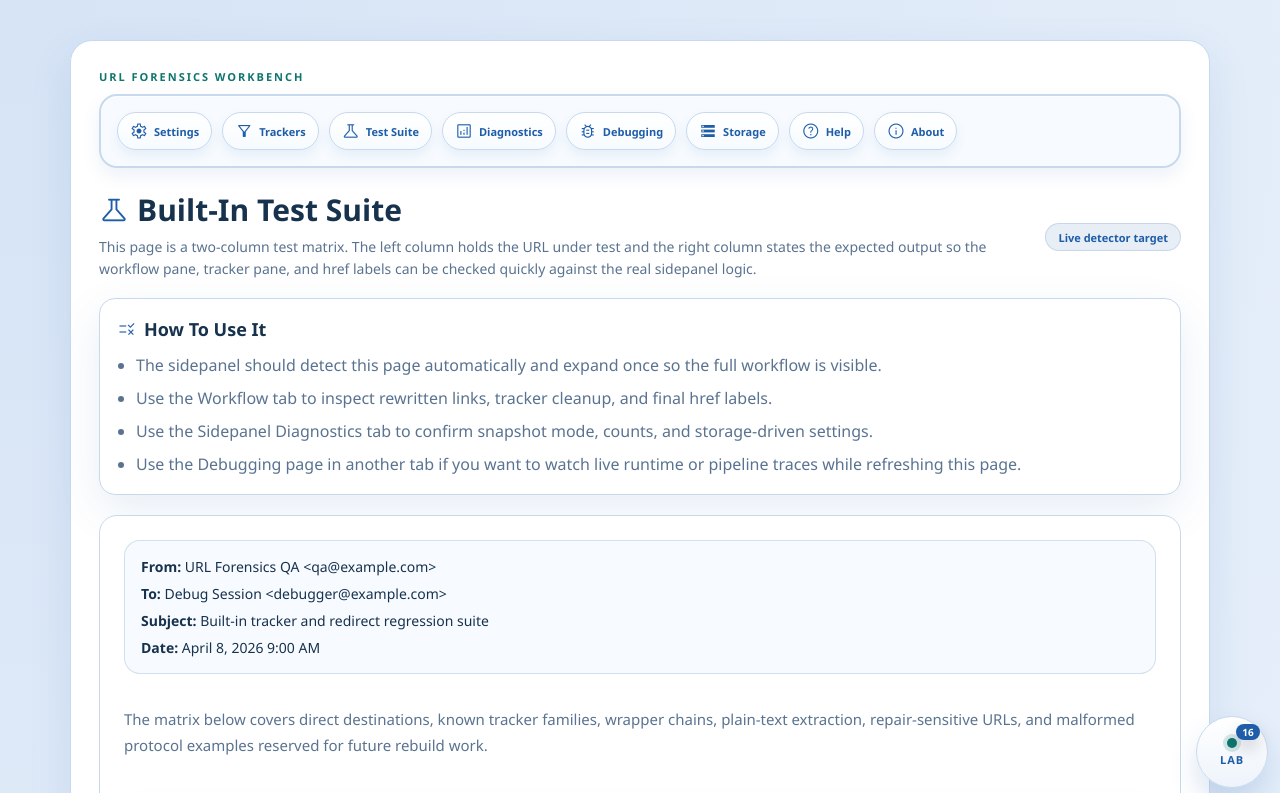
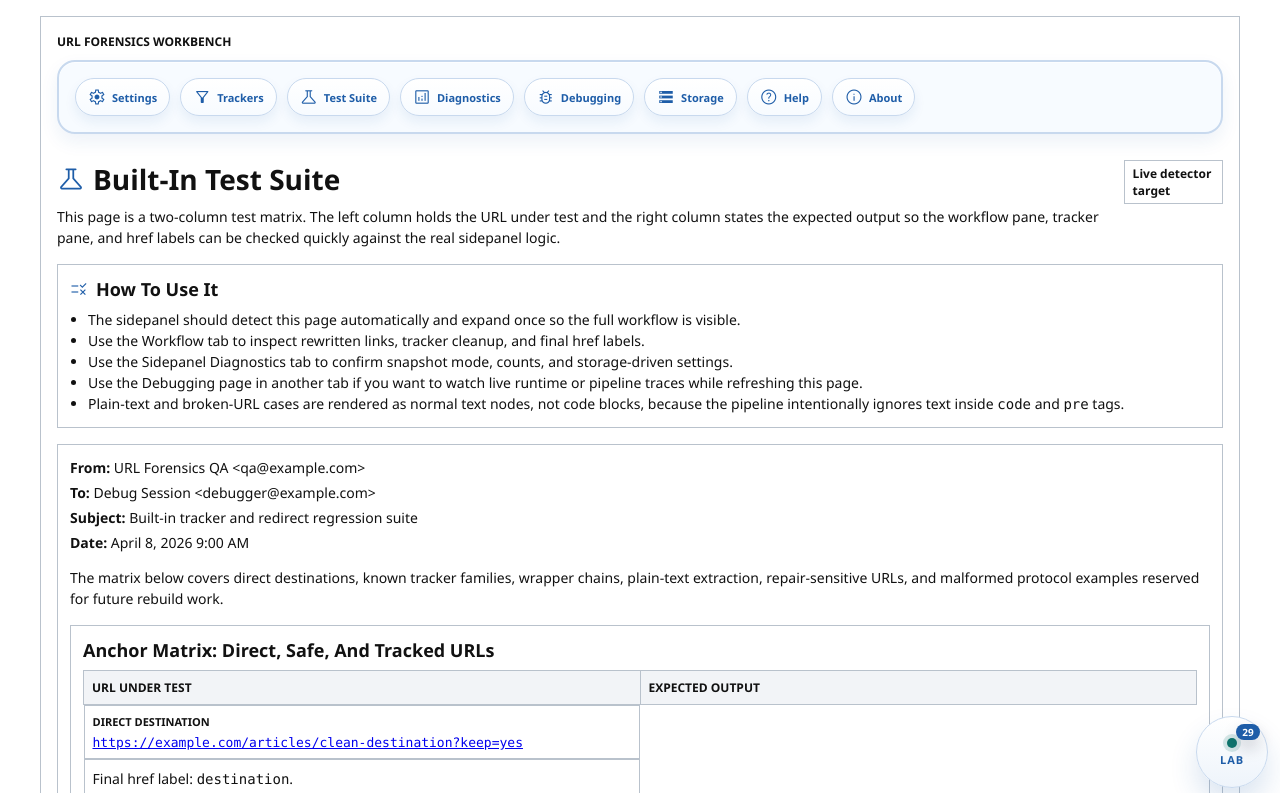
Before and after one commit to dastardlyrat/multiplex, a browser extension: page lab/firefox-extension/test-suite.html in a window 1280 px wide. Shown: the top 793 px of the page. Drawn offline with Linux system fonts and the light colour scheme.

Commit message:
fix: render test suite plain text as detectable text

```diff
--- a/lab/firefox-extension/test-suite.css
+++ b/lab/firefox-extension/test-suite.css
@@ -1,69 +1,47 @@
-:root {
-  color-scheme: light;
-  --bg: #edf5ff;
-  --card: #ffffff;
-  --ink: #17324d;
-  --muted: #5a7390;
-  --line: #c8d9ee;
-  --accent: #1e5da8;
-  --accent-secondary: #0f766e;
-  --accent-soft: rgba(30, 93, 168, 0.1);
-}
-
-* {
-  box-sizing: border-box;
-}
-
 body {
   margin: 0;
-  min-height: 100vh;
-  background:
-    radial-gradient(circle at top left, rgba(57, 121, 201, 0.18), transparent 34%),
-    linear-gradient(180deg, #f8fbff 0%, var(--bg) 100%);
-  color: var(--ink);
-  font-family: "Segoe UI", "Aptos", sans-serif;
+  background: #fff;
+  color: #111;
+  font-family: "Segoe UI", Arial, sans-serif;
 }
 
 .test-suite-shell {
-  max-width: 1180px;
+  max-width: 1200px;
   margin: 0 auto;
-  padding: 40px 20px 72px;
+  padding: 16px;
 }
 
 .test-suite-card,
 .info-card,
-.suite-section {
-  background: var(--card);
-  border: 1px solid var(--line);
-  box-shadow: 0 16px 44px rgba(30, 93, 168, 0.1);
+.suite-section,
+.test-email {
+  border: 1px solid #b9c2cc;
+  background: #fff;
 }
 
 .test-suite-card {
-  border-radius: 22px;
-  padding: 28px;
+  padding: 16px;
 }
 
 .info-card,
-.suite-section {
-  margin-top: 18px;
-  border-radius: 16px;
-  padding: 18px;
+.suite-section,
+.test-email {
+  margin-top: 16px;
+  padding: 12px;
 }
 
 .eyebrow {
   margin: 0 0 8px;
-  color: var(--accent-secondary);
-  font-size: 11px;
+  font-size: 12px;
   font-weight: 700;
-  letter-spacing: 0.18em;
   text-transform: uppercase;
 }
 
 .hero-row {
   display: flex;
-  align-items: center;
+  align-items: flex-start;
   justify-content: space-between;
-  gap: 16px;
+  gap: 12px;
 }
 
 h1,
@@ -72,8 +50,7 @@ h2 {
 }
 
 h1 {
-  font-size: 30px;
-  line-height: 1.05;
+  font-size: 28px;
 }
 
 h2 {
@@ -81,173 +58,104 @@ h2 {
 }
 
 .lede,
+.message-copy,
 .info-list,
-.message-copy {
-  color: var(--muted);
+.suite-expected-cell p,
+.message-header {
+  font-size: 14px;
+  line-height: 1.5;
 }
 
 .lede {
-  margin: 10px 0 0;
-  font-size: 14px;
-  line-height: 1.6;
+  margin: 8px 0 0;
 }
 
 .test-badge {
-  display: inline-flex;
-  align-items: center;
-  justify-content: center;
-  min-height: 28px;
-  padding: 0 12px;
-  border-radius: 999px;
-  background: var(--accent-soft);
-  color: var(--accent);
-  border: 1px solid rgba(30, 93, 168, 0.16);
-  font-size: 11px;
+  display: inline-block;
+  border: 1px solid #b9c2cc;
+  padding: 4px 8px;
+  font-size: 12px;
   font-weight: 700;
-  white-space: nowrap;
 }
 
 .info-list {
-  margin: 12px 0 0;
+  margin: 8px 0 0;
   padding-left: 18px;
-  display: grid;
-  gap: 8px;
-  line-height: 1.55;
-}
-
-.test-email {
-  margin-top: 20px;
-  padding: 24px;
-  border: 1px solid var(--line);
-  border-radius: 18px;
-  background: linear-gradient(180deg, #ffffff 0%, #fbfdff 100%);
-  display: grid;
-  gap: 18px;
 }
 
 .message-header {
   display: grid;
-  gap: 8px;
-  padding: 16px;
-  border: 1px solid rgba(200, 217, 238, 0.82);
-  border-radius: 16px;
-  background: #f7fbff;
-  font-size: 14px;
-}
-
-.message-copy {
-  font-size: 15px;
-  line-height: 1.7;
+  gap: 4px;
 }
 
 .suite-section {
-  display: grid;
-  gap: 14px;
+  display: block;
 }
 
 .suite-table {
   width: 100%;
+  border-collapse: collapse;
   table-layout: fixed;
-  border-collapse: collapse;
-  border: 1px solid rgba(200, 217, 238, 0.82);
-  border-radius: 16px;
-  background: #fff;
-  overflow: hidden;
+  margin-top: 8px;
 }
 
 .suite-table th,
 .suite-table td {
-  padding: 14px 16px;
+  border: 1px solid #b9c2cc;
+  padding: 8px;
   vertical-align: top;
-  border-bottom: 1px solid rgba(200, 217, 238, 0.7);
-}
-
-.suite-table thead th {
-  background: #f7fbff;
-  color: var(--ink);
-  font-size: 12px;
-  font-weight: 700;
-  letter-spacing: 0.04em;
-  text-transform: uppercase;
   text-align: left;
 }
 
-.suite-table tbody tr:last-child td {
-  border-bottom: 0;
+.suite-table th {
+  background: #f2f4f7;
+  font-size: 12px;
+  font-weight: 700;
+  text-transform: uppercase;
 }
 
 .suite-url-cell,
 .suite-expected-cell {
   display: grid;
-  gap: 8px;
+  gap: 6px;
 }
 
 .suite-case-label {
-  color: var(--accent-secondary);
   font-size: 11px;
   font-weight: 700;
-  letter-spacing: 0.08em;
   text-transform: uppercase;
 }
 
 .suite-url-cell a,
-.suite-url-cell code,
-.suite-expected-cell code {
+.suite-raw-url,
+.suite-expected-cell code,
+code {
+  word-break: break-word;
   overflow-wrap: anywhere;
-  word-break: break-word;
 }
 
-.suite-url-cell a {
-  color: var(--accent);
-  font-weight: 600;
-  text-decoration-thickness: 2px;
+.suite-url-cell a,
+.suite-raw-url {
+  font-family: Consolas, "Courier New", monospace;
+  font-size: 13px;
 }
 
-.suite-url-cell code {
+.suite-raw-url {
   display: block;
-  padding: 10px 12px;
-  border: 1px solid rgba(200, 217, 238, 0.82);
-  border-radius: 12px;
-  background: #f9fbff;
+  white-space: normal;
 }
 
 .suite-expected-cell p {
   margin: 0;
-  color: var(--muted);
-  font-size: 13px;
-  line-height: 1.6;
 }
 
 code {
-  padding: 1px 5px;
-  border-radius: 6px;
-  background: rgba(30, 93, 168, 0.08);
-  color: var(--accent);
   font-family: Consolas, "Courier New", monospace;
 }
 
-@media (max-width: 860px) {
+@media (max-width: 760px) {
   .hero-row {
     flex-direction: column;
-    align-items: flex-start;
-  }
-}
-
-@media (max-width: 640px) {
-  .test-suite-shell {
-    padding: 24px 14px 56px;
-  }
-
-  .test-suite-card {
-    padding: 20px;
-  }
-
-  .test-email {
-    padding: 18px;
-  }
-
-  h1 {
-    font-size: 27px;
   }
 
   .suite-table,
@@ -263,17 +171,7 @@ code {
     display: none;
   }
 
-  .suite-table td {
-    border-bottom: 0;
-    padding: 12px 0;
-  }
-
-  .suite-table tbody tr {
-    padding: 14px 0;
-    border-bottom: 1px solid rgba(200, 217, 238, 0.7);
-  }
-
-  .suite-table tbody tr:last-child {
-    border-bottom: 0;
+  .suite-table tr {
+    margin-bottom: 10px;
   }
 }
--- a/lab/firefox-extension/test-suite.html
+++ b/lab/firefox-extension/test-suite.html
@@ -41,6 +41,7 @@
         <li>Use the Workflow tab to inspect rewritten links, tracker cleanup, and final href labels.</li>
         <li>Use the Sidepanel Diagnostics tab to confirm snapshot mode, counts, and storage-driven settings.</li>
         <li>Use the Debugging page in another tab if you want to watch live runtime or pipeline traces while refreshing this page.</li>
+        <li>Plain-text and broken-URL cases are rendered as normal text nodes, not code blocks, because the pipeline intentionally ignores text inside <code>code</code> and <code>pre</code> tags.</li>
       </ul>
     </section>
 
@@ -260,7 +261,7 @@
             <tr>
               <td class="suite-url-cell">
                 <span class="suite-case-label">Plain text UTM case</span>
-                <code>https://example.com/plain/utm-case?utm_source=plain_text&utm_content=footer&keep=yes</code>
+                <div class="suite-raw-url">https://example.com/plain/utm-case?utm_source=plain_text&utm_content=footer&keep=yes</div>
               </td>
               <td class="suite-expected-cell">
                 <p>Should be extracted from visible text and classified as <code>tracker</code> or <code>tracker cleaned</code>.</p>
@@ -270,7 +271,7 @@
             <tr>
               <td class="suite-url-cell">
                 <span class="suite-case-label">Plain text ad-click case</span>
-                <code>https://example.com/plain/ad-case?gclid=OOO555&msclkid=PPP666&keep=yes</code>
+                <div class="suite-raw-url">https://example.com/plain/ad-case?gclid=OOO555&msclkid=PPP666&keep=yes</div>
               </td>
               <td class="suite-expected-cell">
                 <p>Should show known tracker detection for ad-click IDs in plain text.</p>
@@ -280,7 +281,7 @@
             <tr>
               <td class="suite-url-cell">
                 <span class="suite-case-label">Plain text safe email parameter</span>
-                <code>https://example.com/plain/email-case?email=tester@example.com&keep=yes</code>
+                <div class="suite-raw-url">https://example.com/plain/email-case?email=tester@example.com&keep=yes</div>
               </td>
               <td class="suite-expected-cell">
                 <p>Should be extracted and remain <code>destination</code>.</p>
@@ -290,7 +291,7 @@
             <tr>
               <td class="suite-url-cell">
                 <span class="suite-case-label">Plain text wrapper case</span>
-                <code>https://redirect.example.org/?target=https%3A%2F%2Fexample.com%2Fplain%2Fwrapped%3Ffbclid%3DRRR888%26keep%3Dyes</code>
+                <div class="suite-raw-url">https://redirect.example.org/?target=https%3A%2F%2Fexample.com%2Fplain%2Fwrapped%3Ffbclid%3DRRR888%26keep%3Dyes</div>
               </td>
               <td class="suite-expected-cell">
                 <p>Must unwrap from plain text and classify the final destination rather than the wrapper.</p>
@@ -300,7 +301,7 @@
             <tr>
               <td class="suite-url-cell">
                 <span class="suite-case-label">Plain text HubSpot case</span>
-                <code>https://example.com/plain/hubspot-case?hsenc=WWW333&_hsmi=XXX444&keep=yes</code>
+                <div class="suite-raw-url">https://example.com/plain/hubspot-case?hsenc=WWW333&_hsmi=XXX444&keep=yes</div>
               </td>
               <td class="suite-expected-cell">
                 <p>Should detect HubSpot tracker parameters from raw visible text.</p>
@@ -310,7 +311,7 @@
             <tr>
               <td class="suite-url-cell">
                 <span class="suite-case-label">Plain text LinkedIn case</span>
-                <code>https://example.com/plain/linkedin-case?li_fat_id=YYY555&keep=yes</code>
+                <div class="suite-raw-url">https://example.com/plain/linkedin-case?li_fat_id=YYY555&keep=yes</div>
               </td>
               <td class="suite-expected-cell">
                 <p>Should classify as a tracker-bearing destination.</p>
@@ -320,7 +321,7 @@
             <tr>
               <td class="suite-url-cell">
                 <span class="suite-case-label">Plain text Mailchimp case</span>
-                <code>https://example.com/plain/mailchimp-case?mc_cid=ZZZ666&mc_eid=AAA777&mc_tc=BBB888&keep=yes</code>
+                <div class="suite-raw-url">https://example.com/plain/mailchimp-case?mc_cid=ZZZ666&mc_eid=AAA777&mc_tc=BBB888&keep=yes</div>
               </td>
               <td class="suite-expected-cell">
                 <p>Should detect Mailchimp tracker names and classify the final href accordingly.</p>
@@ -330,7 +331,7 @@
             <tr>
               <td class="suite-url-cell">
                 <span class="suite-case-label">Plain text nested wrapper case</span>
-                <code>https://wrap.example.net/?continue=https%3A%2F%2Fredirect.example.org%2F%3Ftarget%3Dhttps%253A%252F%252Fexample.com%252Fplain%252Fnested-wrapper%253Futm_campaign%253Dplain_suite%2526keep%253Dyes</code>
+                <div class="suite-raw-url">https://wrap.example.net/?continue=https%3A%2F%2Fredirect.example.org%2F%3Ftarget%3Dhttps%253A%252F%252Fexample.com%252Fplain%252Fnested-wrapper%253Futm_campaign%253Dplain_suite%2526keep%253Dyes</div>
               </td>
               <td class="suite-expected-cell">
                 <p>Must unwrap through all wrapper layers and land on the final <code>example.com</code> destination.</p>
@@ -340,7 +341,7 @@
             <tr>
               <td class="suite-url-cell">
                 <span class="suite-case-label">Plain text safe reply-to case</span>
-                <code>https://example.com/plain/contact-case?reply_to=debugger@example.com&keep=yes</code>
+                <div class="suite-raw-url">https://example.com/plain/contact-case?reply_to=debugger@example.com&keep=yes</div>
               </td>
               <td class="suite-expected-cell">
                 <p>Should remain <code>destination</code>.</p>
@@ -364,7 +365,7 @@
             <tr>
               <td class="suite-url-cell">
                 <span class="suite-case-label">Trailing punctuation destination</span>
-                <code>https://example.com/path?keep=yes).</code>
+                <div class="suite-raw-url">https://example.com/path?keep=yes).</div>
               </td>
               <td class="suite-expected-cell">
                 <p>Normalization repair on: remove trailing punctuation and resolve to <code>https://example.com/path?keep=yes</code>.</p>
@@ -374,7 +375,7 @@
             <tr>
               <td class="suite-url-cell">
                 <span class="suite-case-label">Tracked destination with trailing punctuation</span>
-                <code>https://example.com/path?gclid=111&amp;keep=yes).</code>
+                <div class="suite-raw-url">https://example.com/path?gclid=111&amp;keep=yes).</div>
               </td>
               <td class="suite-expected-cell">
                 <p>Normalization repair on: final URL should clean to <code>https://example.com/path?keep=yes</code>.</p>
@@ -384,7 +385,7 @@
             <tr>
               <td class="suite-url-cell">
                 <span class="suite-case-label">Wrapped destination with trailing punctuation</span>
-                <code>https://redirect.example.org/?target=https%3A%2F%2Fexample.com%2Frepair-wrapper%3Futm_source%3Drepair%26keep%3Dyes).</code>
+                <div class="suite-raw-url">https://redirect.example.org/?target=https%3A%2F%2Fexample.com%2Frepair-wrapper%3Futm_source%3Drepair%26keep%3Dyes).</div>
               </td>
               <td class="suite-expected-cell">
                 <p>Normalization repair on: unwrap and clean to <code>https://example.com/repair-wrapper?keep=yes</code>.</p>
@@ -394,7 +395,7 @@
             <tr>
               <td class="suite-url-cell">
                 <span class="suite-case-label">Angle-wrapped destination</span>
-                <code>&lt;https://example.com/path?keep=yes&gt;</code>
+                <div class="suite-raw-url">&lt;https://example.com/path?keep=yes&gt;</div>
               </td>
               <td class="suite-expected-cell">
                 <p>Should be detected in both modes because the valid absolute URL token is still present inside the angle brackets.</p>
@@ -418,7 +419,7 @@
             <tr>
               <td class="suite-url-cell">
                 <span class="suite-case-label">Missing second slash</span>
-                <code>https:/example.com/path?keep=yes</code>
+                <div class="suite-raw-url">https:/example.com/path?keep=yes</div>
               </td>
               <td class="suite-expected-cell">
                 <p>Current expected output: empty.</p>
@@ -428,7 +429,7 @@
             <tr>
               <td class="suite-url-cell">
                 <span class="suite-case-label">Missing colon after protocol</span>
-                <code>https//example.com/path?keep=yes</code>
+                <div class="suite-raw-url">https//example.com/path?keep=yes</div>
               </td>
               <td class="suite-expected-cell">
                 <p>Current expected output: empty.</p>
@@ -438,7 +439,7 @@
             <tr>
               <td class="suite-url-cell">
                 <span class="suite-case-label">Missing leading h</span>
-                <code>ttps://example.com/path?keep=yes</code>
+                <div class="suite-raw-url">ttps://example.com/path?keep=yes</div>
               </td>
               <td class="suite-expected-cell">
                 <p>Current expected output: empty.</p>
@@ -448,7 +449,7 @@
             <tr>
               <td class="suite-url-cell">
                 <span class="suite-case-label">Whitespace-damaged protocol</span>
-                <code>https:// example.com/path?keep=yes</code>
+                <div class="suite-raw-url">https:// example.com/path?keep=yes</div>
               </td>
               <td class="suite-expected-cell">
                 <p>Current expected output: empty.</p>
```
